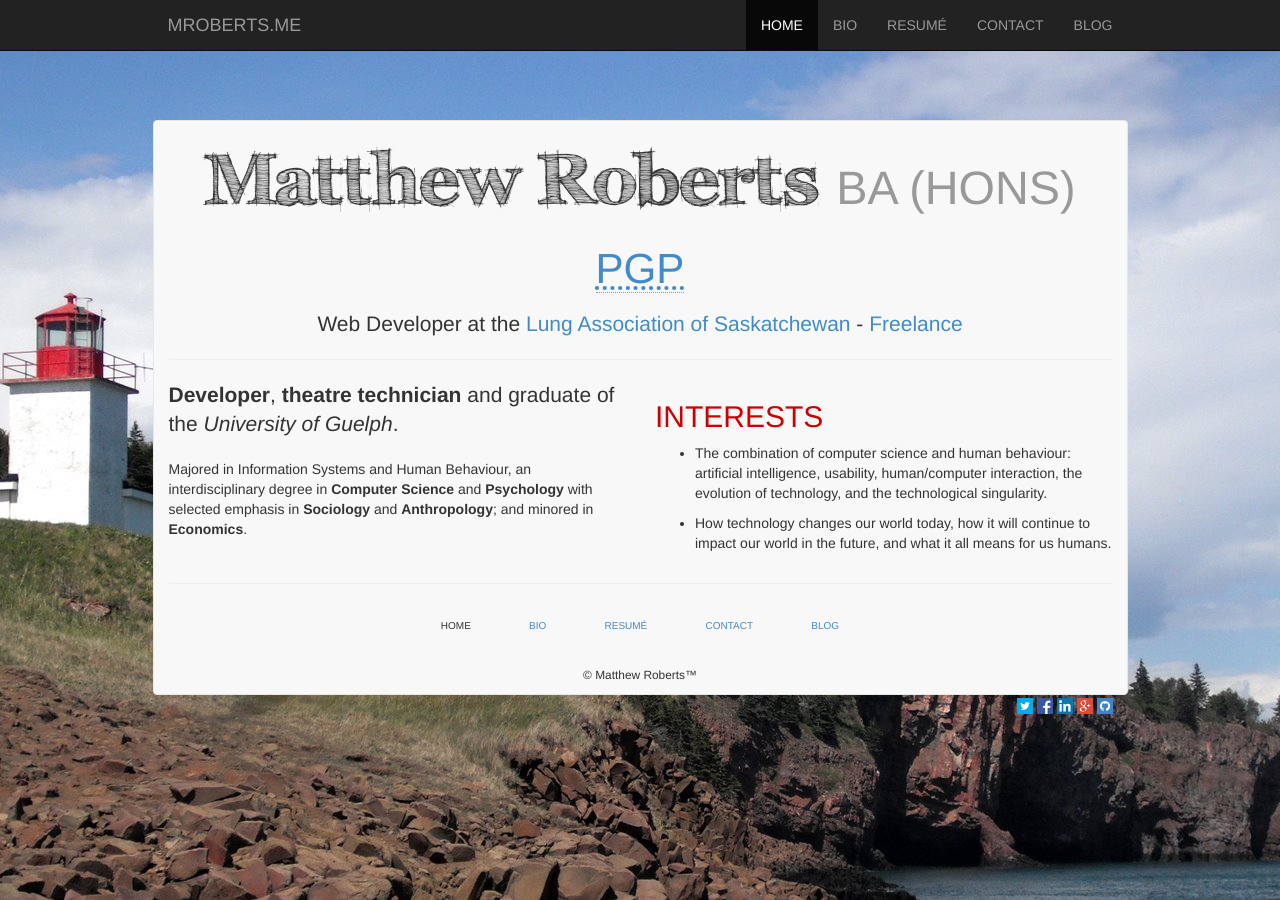
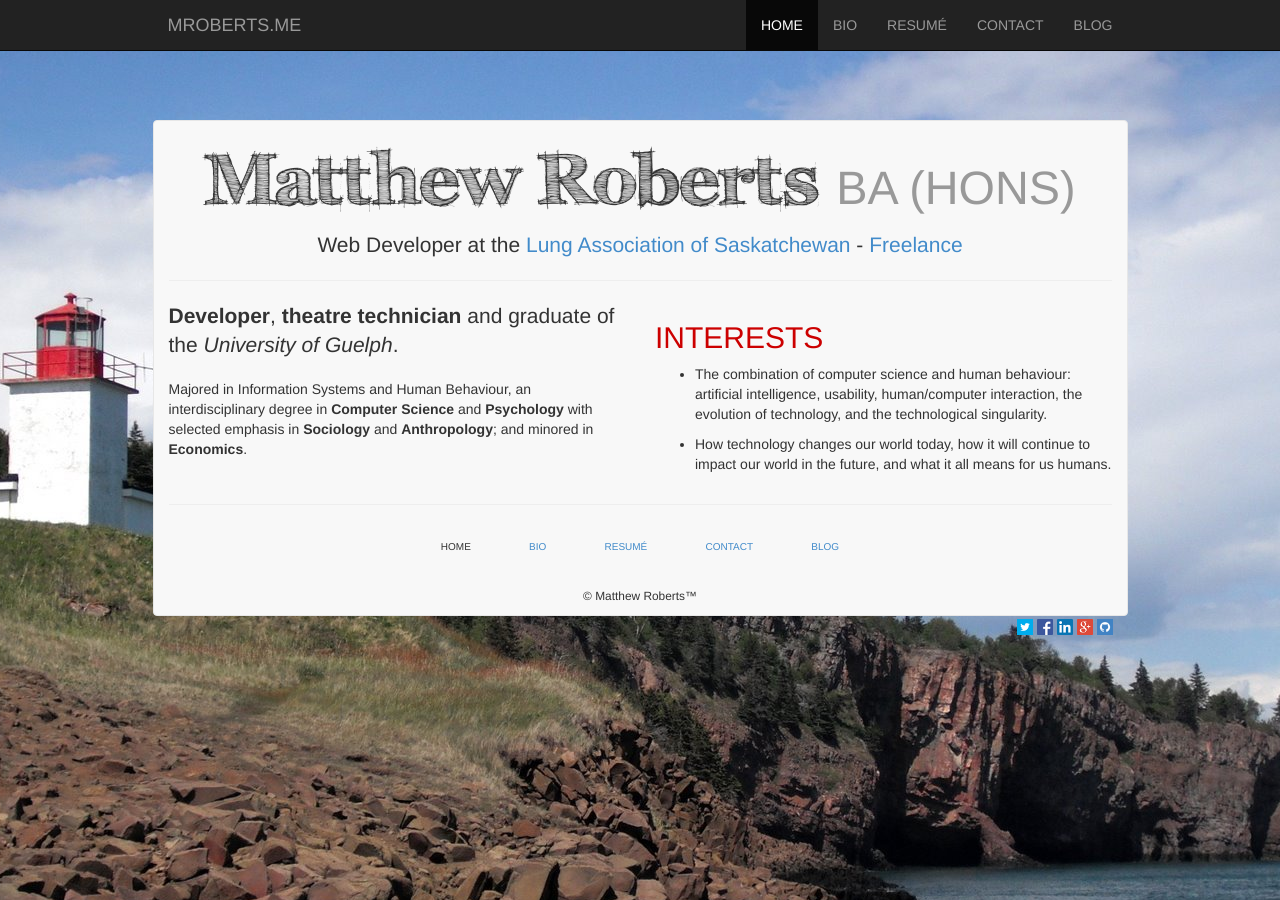
Before and after one commit to eruraindil/eruraindil.github.com, a Jekyll site: the page built from index.html, in a window 1280 px wide. Built offline with Jekyll 4.4.1, drawn with Linux system fonts in a browser that asks for light colours; Markdown is read by kramdown in place of the engine named in the settings.

Commit message:
Update index.html

```diff
--- a/index.html
+++ b/index.html
@@ -5,7 +5,7 @@ id: home
 menu: home
 ---
 
-<h1 class="fff_tusjbold">{{ page.title }} <small>BA (Hons) <a href="http://keyserver.ubuntu.com:11371/pks/lookup?op=get&amp;fingerprint=on&amp;search=0x210E343B4D1B0E10"><abbr title="Pretty Good Privacy" class="initialism">PGP</abbr></a></small></h1>
+<h1 class="fff_tusjbold">{{ page.title }} <small>BA (Hons)</small></h1>
 <p class="lead">Web Developer at the <a href="http://sk.lung.ca/">Lung Association of Saskatchewan</a> - <a href="http://stikmen.ca/">Freelance</a></p>
 <hr>
 <div class="row">
```
